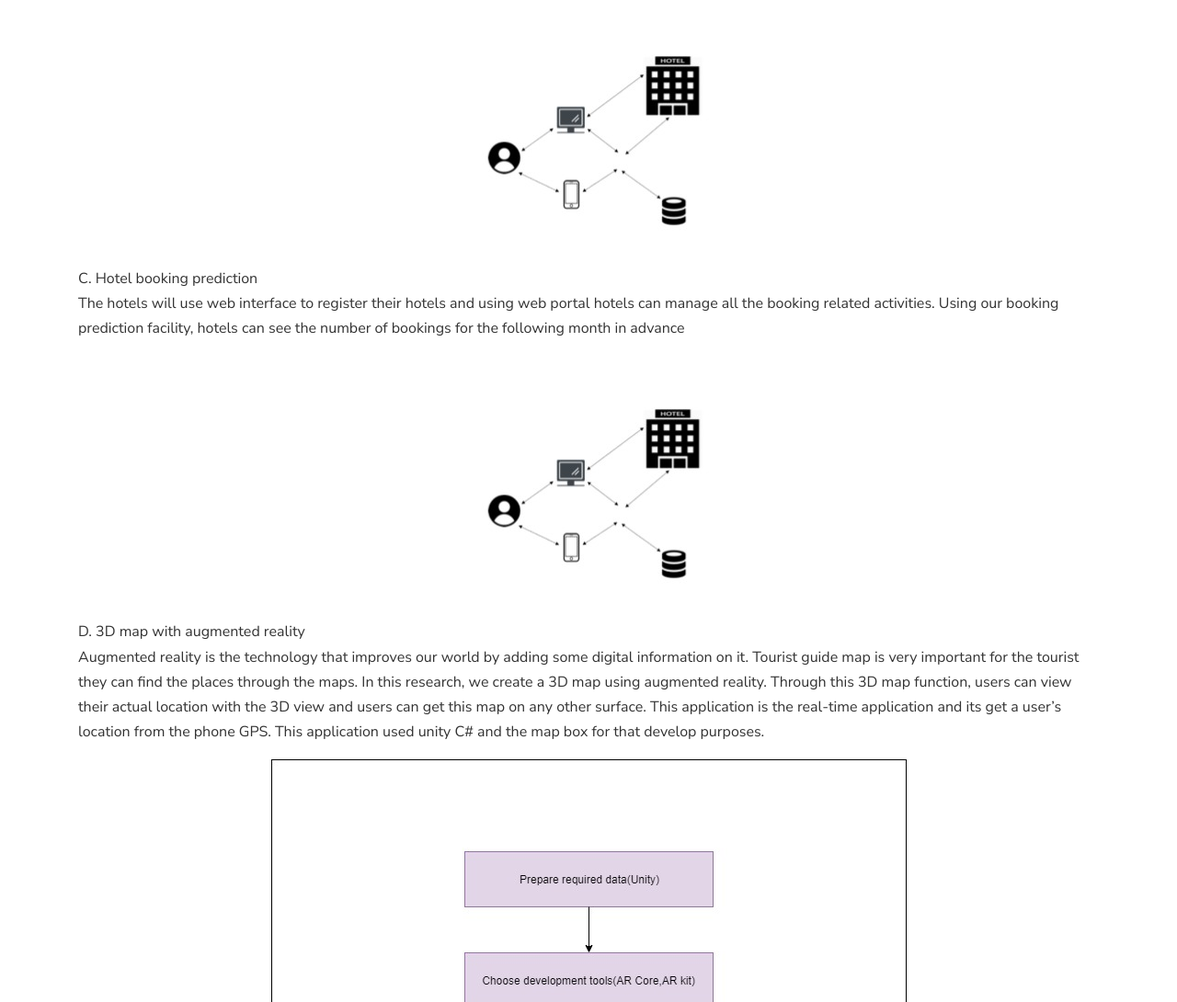
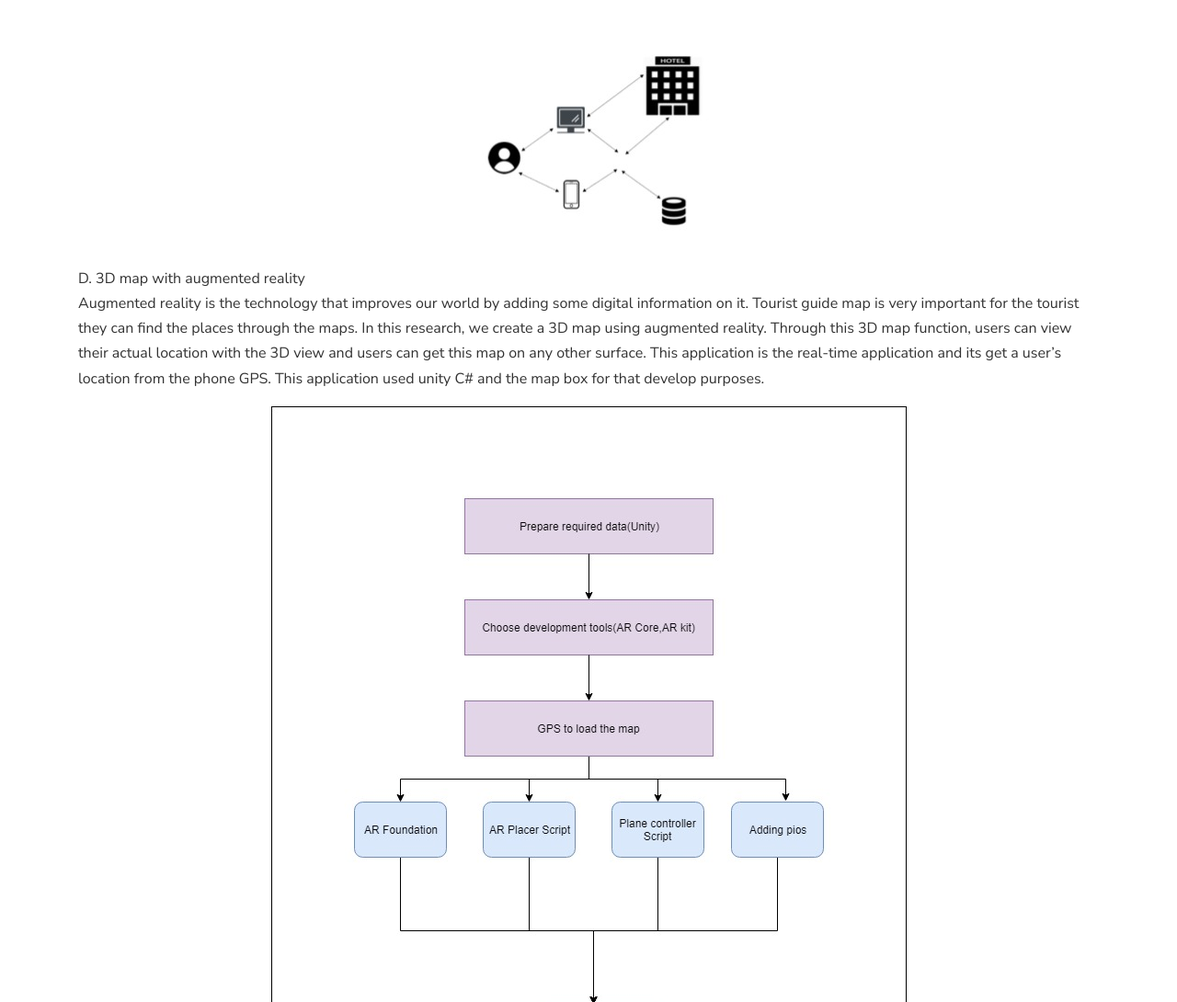
Before and after one commit to JegaVithu/MTA_website, a plain HTML site: page MTA_website/domin.html in a window 1280 px wide. Shown: the part 6130-7220 px from the top of the page at 92% size. Drawn offline with nearby package versions, Linux system fonts and the light colour scheme; files whose address does not match are found by name.

Commit message:
Domin.html updated

```diff
--- a/MTA_website/domin.html
+++ b/MTA_website/domin.html
@@ -234,16 +234,6 @@
               </div>
             </p>
             <p>
-              C. Hotel booking prediction<br>
-
-              The hotels will use web interface to register their hotels and using web portal hotels can manage all the
-              booking related activities. Using our booking prediction facility, hotels can see the number of bookings
-              for the following month in advance
-              <div class="col-md-12">
-                <img src="images/md/6.jpeg" alt="Smiley face" style="margin: auto; display:block;">
-              </div>
-            </p>
-            <p>
               D. 3D map with augmented reality<br>
 
               Augmented reality is the technology that improves our world by adding some digital information on it.
```
